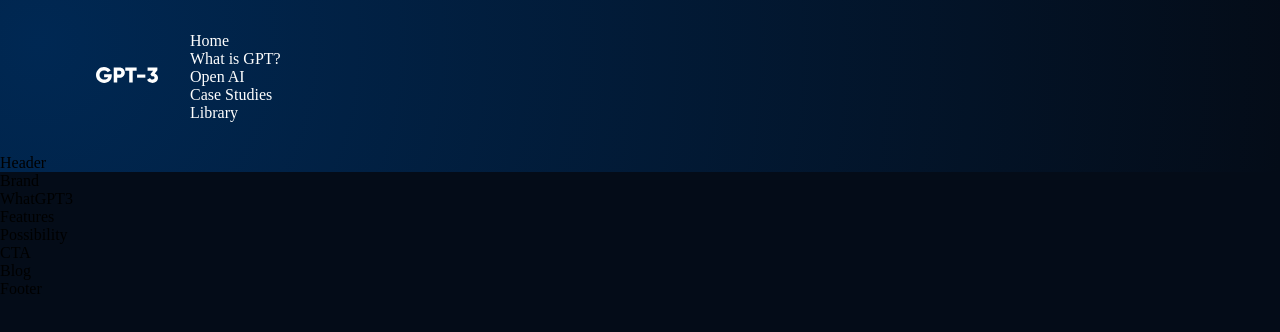
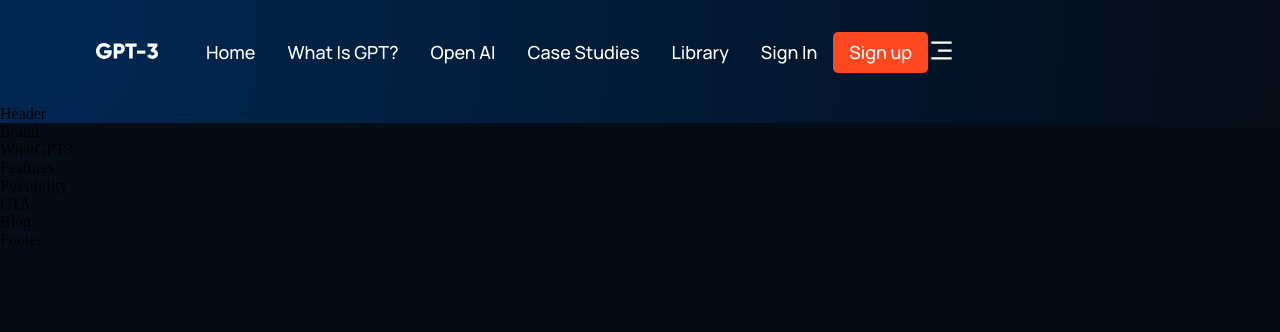
Before and after one commit to gsharma101/GPT3, a React (Create React App) app: page / in a window 1280 px wide. Shown: the top 332 px of the page. Built offline with nearby package versions, Linux system fonts and the light colour scheme.

Commit message:
making navbar changes

```diff
--- a/src/components/navbar/Navbar.jsx
+++ b/src/components/navbar/Navbar.jsx
@@ -1,23 +1,49 @@
-import React from 'react';
-import {RiMenu3Line, RiCloseLine} from 'react-icons/ri';
+import React, { useState } from 'react';
+import { RiMenu3Line, RiCloseLine } from 'react-icons/ri';
 import logo from '../../assets/logo.svg';
 import './navbar.css';
+
+const Menu = () => (
+  <>
+    <p><a href="#home">Home</a></p>
+    <p><a href="#wgpt3">What is GPT?</a></p>
+    <p><a href="#possibility">Open AI</a></p>
+    <p><a href="#features">Case Studies</a></p>
+    <p><a href="#blog">Library</a></p>
+  </>
+)
 
 // ? BEM Block Element Modifier
 
 const Navbar = () => {
+  const [toggleMenu, setToggleMenu] = useState(false);
+
   return (
     <div className='gpt3__navbar'>
       <div className='gpt3__navbar-links'>
         <div className='gpt3__navbar-links_logo'>
-          <img src={logo} alt="logo"/>
+          <img src={logo} alt="logo" />
         </div>
         <div className='gpt3__navbar-links_container'>
-          <p><a href="#home">Home</a></p>
-          <p><a href="#wgpt3">What is GPT?</a></p>
-          <p><a href="#possibility">Open AI</a></p>
-          <p><a href="#features">Case Studies</a></p>
-          <p><a href="#blog">Library</a></p>
+          <Menu />
+        </div>
+        <div className='gpt3__navbar-sign'>
+          <p>Sign in</p>
+          <button type='button'>Sign up </button>
+        </div>
+        <div className='gpt3__navbar-menu'>
+          {
+            toggleMenu ? <RiCloseLine color='#fff' size={27} onClick={() => setToggleMenu(false)} />
+              : <RiMenu3Line color='#fff' size={27} onClick={() => setToggleMenu(true)} />
+          }
+          {
+            toggleMenu && (
+              <div className='gpt3__navbar-menu_container scale-up-center'>
+                <div className='gpt3__navbar-menu_container-links'>
+                  <Menu />
+                </div>
+              </div>
+            )}
         </div>
       </div>
     </div>
--- a/src/components/navbar/navbar.css
+++ b/src/components/navbar/navbar.css
@@ -1,37 +1,37 @@
-.gpt3__navbar{
+.gpt3__navbar {
     display: flex;
     justify-content: space-between;
     align-items: center;
     padding: 2rem 6rem;
 }
 
-.gpt3__navbar-links{
+.gpt3__navbar-links {
     flex: 1;
     display: flex;
     justify-content: flex-start;
     align-items: center;
 }
 
-.gpt3__navbar-links_logo{
+.gpt3__navbar-links_logo {
     margin-right: 2rem;
 }
 
-.gpt3__navbar-links_logo img{
+.gpt3__navbar-links_logo img {
     width: 62px;
     height: 16px;
 }
 
-.gpt_navbar-links_container{
+.gpt_navbar-links_container {
     display: flex;
     flex-direction: row;
 }
 
-.get3__navbar-links_container{
+.gpt3__navbar-links_container {
     display: flex;
     flex-direction: row;
 }
 
-.gpt3__navbar-sign{
+.gpt3__navbar-sign {
     display: flex;
     justify-content: flex-end;
     align-items: center;
@@ -39,6 +39,31 @@
 
 .gpt3__navbar-links_container p,
 .gpt3__navbar-sign p,
-.gpt3__navbar-menu_container p{
+.gpt3__navbar-menu_container p {
     color: #fff;
+    font-family: var(--font-family);
+    font-weight: 500;
+    font-size: 18px;
+    line-height: 25px;
+    text-transform: capitalize;
+    margin: 0 1rem;
+    cursor: pointer;
 }
+
+.gpt3__navbar-sign button,
+.gpt3__navbar-menu_container button {
+    padding: 0.5rem 1rem;
+    left: 1153px;
+    top: 55px;
+    color: #fff;
+    font-family: var(--font-family);
+    font-weight: 500;
+    background: #ff4820;
+    font-size: 18px;
+    font-style: normal;
+    line-height: 25px;
+    border: 0;
+    border-radius: 5px;
+    outline: none;
+    cursor: pointer;
+}
```
